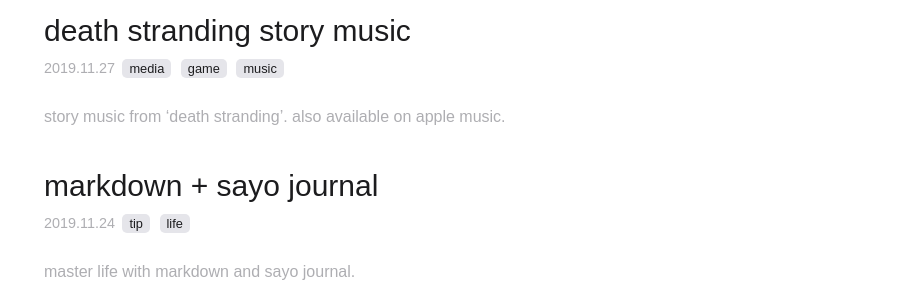
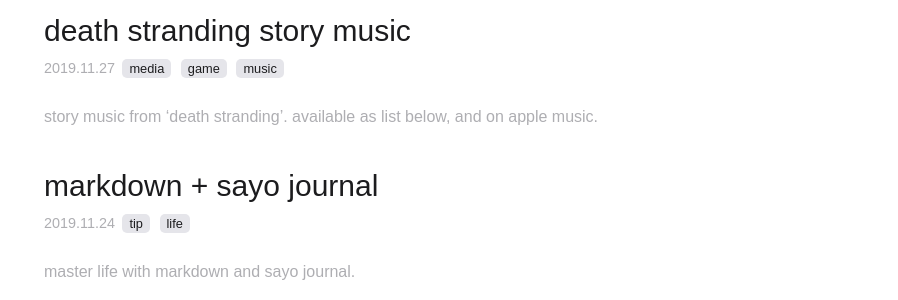
Before and after one commit to yuzujin99/sayo-blog, a Jekyll site: the page built from page/index.html, in a window 1280 px wide and 900 px high. Shown: the part 138-438 px from the top of the window, without its empty margins (196-1094 px from the left). Built offline with Jekyll 4.4.1, drawn with Linux system fonts in a browser that asks for light colours.

Commit message:
fix: format

```diff
--- a/_posts/blog/2019/2019-11-27-death-stranding-story-music.md
+++ b/_posts/blog/2019/2019-11-27-death-stranding-story-music.md
@@ -5,7 +5,7 @@
 comment: true
 ---
 
-story music from 'death stranding'. also available on [apple music](https://music.apple.com/playlist/death-stranding/pl.u-gxblk3mIbY5ZrMz).
+story music from 'death stranding'. available as list below, and on [apple music](https://music.apple.com/playlist/death-stranding/pl.u-gxblk3mIbY5ZrMz).
 
 | title | artist |
 | ---- | ----- |
@@ -34,4 +34,4 @@
 | Almost Nothing (feat. Okay Kaya) | SILENT POETS |
 | Death Stranding | CHVRCHES |
 
-markdown list is made from apple music with [playlist to markdown](https://www.icloud.com/shortcuts/eda932980b8743a78b32a22f71aeec56)(created by sayo).
+markdown list is made from apple music with [playlist to markdown](https://www.icloud.com/shortcuts/eda932980b8743a78b32a22f71aeec56) (created by sayo).
```
